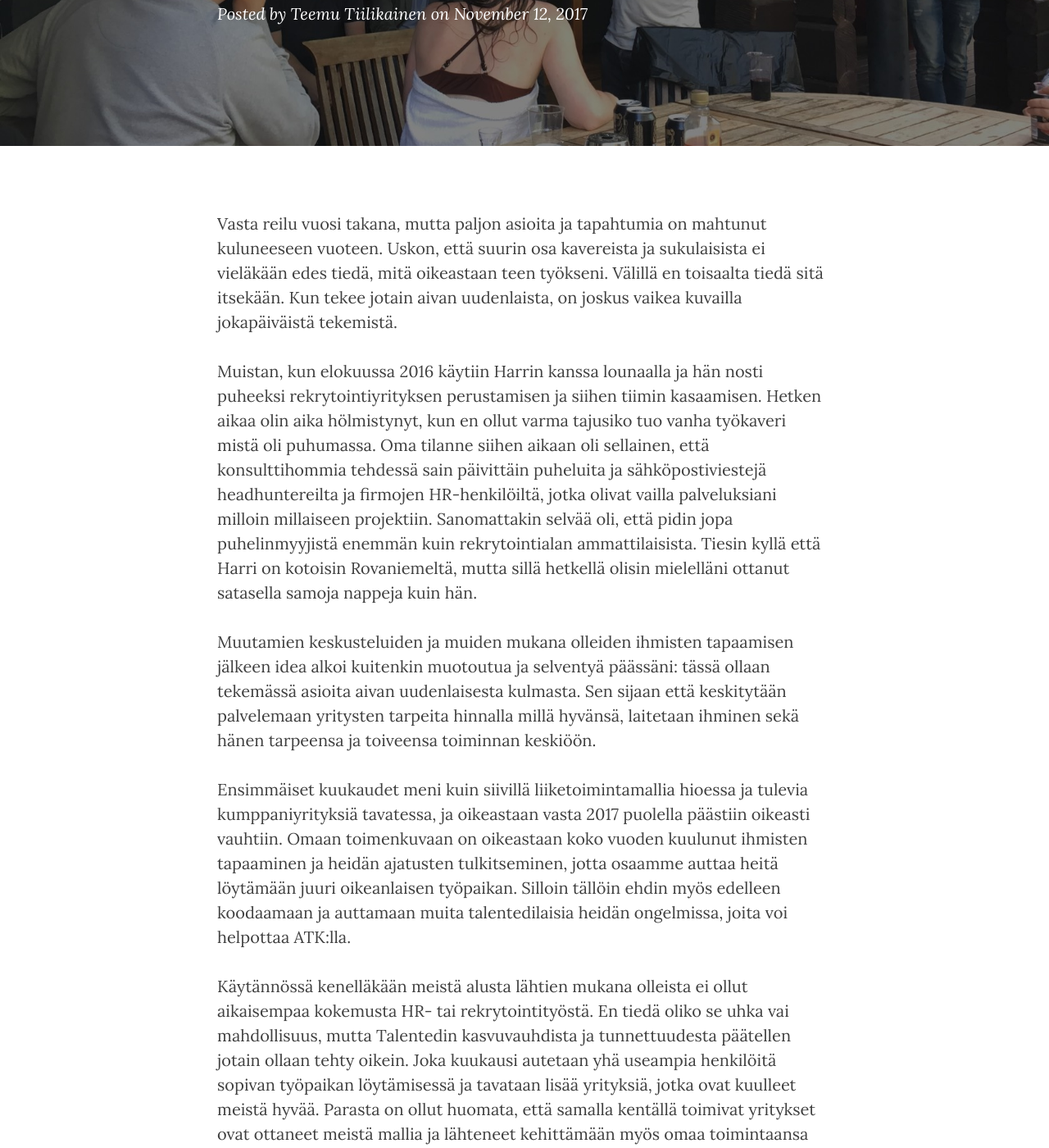
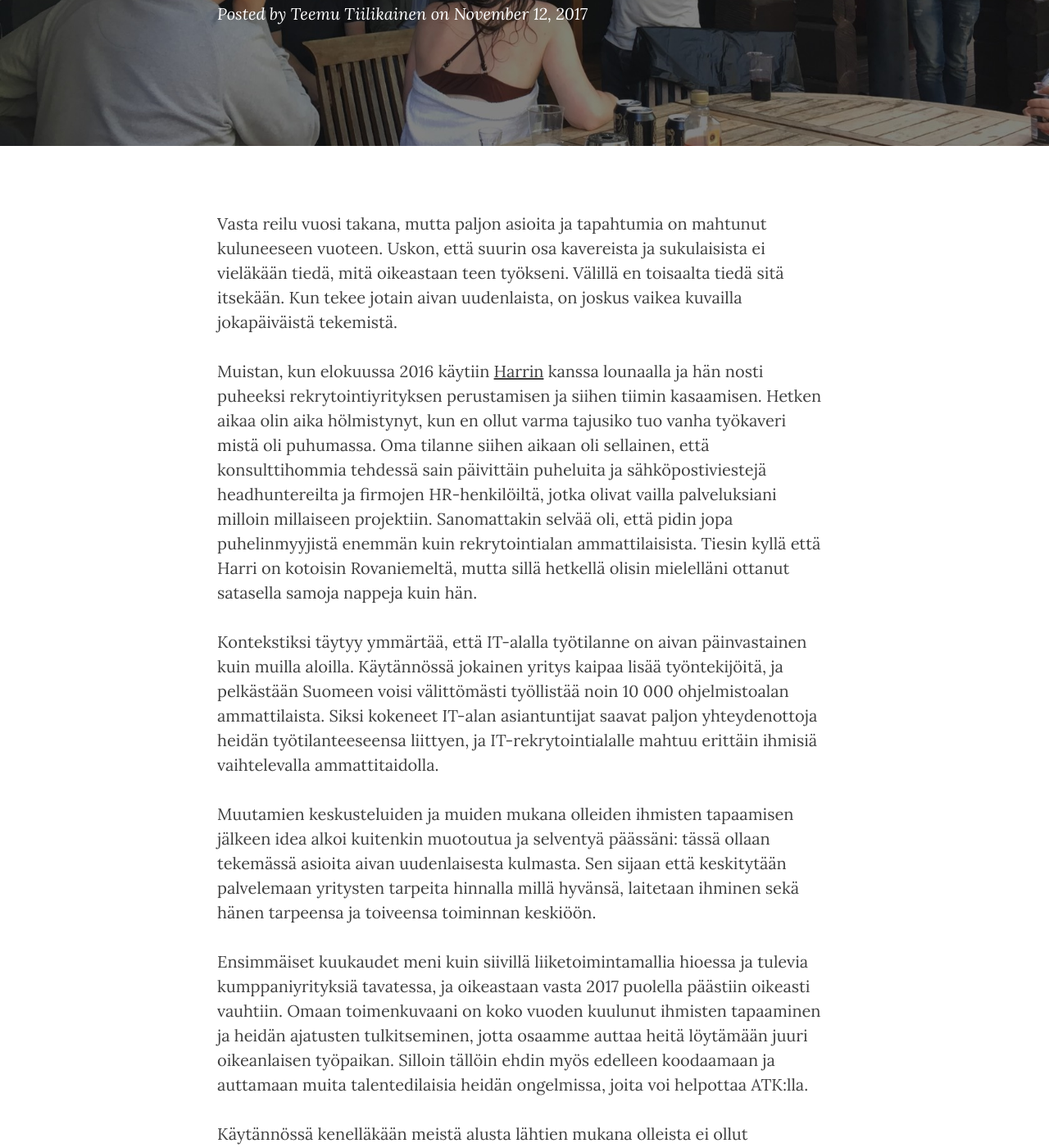
Before and after one commit to varmais/varmais.github.io, a Jekyll site: the page built from _posts/2017-11-12-vuosi-talentedia.markdown, in a window 1280 px wide and 1400 px high, scrolled down 356 px. Shown: the whole window at 82% size. Built offline with Jekyll 4.4.1, drawn with Linux system fonts in a browser that asks for light colours; nearby versions of some CDN libraries; some of the changed text lies outside the part shown.

Commit message:
Update texts, add links

```diff
--- a/_posts/2017-11-12-vuosi-talentedia.markdown
+++ b/_posts/2017-11-12-vuosi-talentedia.markdown
@@ -6,22 +6,24 @@
 header-img: img/join-our-ranks.jpg
 ---
 
-Vasta reilu vuosi takana, mutta paljon asioita ja tapahtumia on mahtunut kuluneeseen vuoteen. Uskon, että suurin osa kavereista ja sukulaisista ei vieläkään edes tiedä, mitä oikeastaan teen työkseni. Välillä en toisaalta tiedä sitä itsekään. Kun tekee jotain aivan uudenlaista, on joskus vaikea kuvailla jokapäiväistä tekemistä.
+Vasta reilu vuosi takana, mutta paljon asioita ja tapahtumia on mahtunut kuluneeseen vuoteen. Uskon, että suurin osa kavereista ja sukulaisista ei vieläkään tiedä, mitä oikeastaan teen työkseni. Välillä en toisaalta tiedä sitä itsekään. Kun tekee jotain aivan uudenlaista, on joskus vaikea kuvailla jokapäiväistä tekemistä.
 
-Muistan, kun elokuussa 2016 käytiin Harrin kanssa lounaalla ja hän nosti puheeksi rekrytointiyrityksen perustamisen ja siihen tiimin kasaamisen. Hetken aikaa olin aika hölmistynyt, kun en ollut varma tajusiko tuo vanha työkaveri mistä oli puhumassa. Oma tilanne siihen aikaan oli sellainen, että konsulttihommia tehdessä sain päivittäin puheluita ja sähköpostiviestejä headhuntereilta ja firmojen HR-henkilöiltä, jotka olivat vailla palveluksiani milloin millaiseen projektiin. Sanomattakin selvää oli, että pidin jopa puhelinmyyjistä enemmän kuin rekrytointialan ammattilaisista. Tiesin kyllä että Harri on kotoisin Rovaniemeltä, mutta sillä hetkellä olisin mielelläni ottanut satasella samoja nappeja kuin hän.
+Muistan, kun elokuussa 2016 käytiin [Harrin](https://www.linkedin.com/in/harri-sieppi/) kanssa lounaalla ja hän nosti puheeksi rekrytointiyrityksen perustamisen ja siihen tiimin kasaamisen. Hetken aikaa olin aika hölmistynyt, kun en ollut varma tajusiko tuo vanha työkaveri mistä oli puhumassa. Oma tilanne siihen aikaan oli sellainen, että konsulttihommia tehdessä sain päivittäin puheluita ja sähköpostiviestejä headhuntereilta ja firmojen HR-henkilöiltä, jotka olivat vailla palveluksiani milloin millaiseen projektiin. Sanomattakin selvää oli, että pidin jopa puhelinmyyjistä enemmän kuin rekrytointialan ammattilaisista. Tiesin kyllä että Harri on kotoisin Rovaniemeltä, mutta sillä hetkellä olisin mielelläni ottanut satasella samoja nappeja kuin hän.
+
+Kontekstiksi täytyy ymmärtää, että IT-alalla työtilanne on aivan päinvastainen kuin muilla aloilla. Käytännössä jokainen yritys kaipaa lisää työntekijöitä, ja pelkästään Suomeen voisi välittömästi työllistää noin 10 000 ohjelmistoalan ammattilaista. Siksi kokeneet IT-alan asiantuntijat saavat paljon yhteydenottoja heidän työtilanteeseensa liittyen, ja IT-rekrytointialalle mahtuu erittäin ihmisiä vaihtelevalla ammattitaidolla.
 
 Muutamien keskusteluiden ja muiden mukana olleiden ihmisten tapaamisen jälkeen idea alkoi kuitenkin muotoutua ja selventyä päässäni: tässä ollaan tekemässä asioita aivan uudenlaisesta kulmasta. Sen sijaan että keskitytään palvelemaan yritysten tarpeita hinnalla millä hyvänsä, laitetaan ihminen sekä hänen tarpeensa ja toiveensa toiminnan keskiöön.
 
-Ensimmäiset kuukaudet meni kuin siivillä liiketoimintamallia hioessa ja tulevia kumppaniyrityksiä tavatessa, ja oikeastaan vasta 2017 puolella päästiin oikeasti vauhtiin. Omaan toimenkuvaan on oikeastaan koko vuoden kuulunut ihmisten tapaaminen ja heidän ajatusten tulkitseminen, jotta osaamme auttaa heitä löytämään juuri oikeanlaisen työpaikan. Silloin tällöin ehdin myös edelleen koodaamaan ja auttamaan muita talentedilaisia heidän ongelmissa, joita voi helpottaa ATK:lla.
+Ensimmäiset kuukaudet meni kuin siivillä liiketoimintamallia hioessa ja tulevia kumppaniyrityksiä tavatessa, ja oikeastaan vasta 2017 puolella päästiin oikeasti vauhtiin. Omaan toimenkuvaani on koko vuoden kuulunut ihmisten tapaaminen ja heidän ajatusten tulkitseminen, jotta osaamme auttaa heitä löytämään juuri oikeanlaisen työpaikan. Silloin tällöin ehdin myös edelleen koodaamaan ja auttamaan muita talentedilaisia heidän ongelmissa, joita voi helpottaa ATK:lla.
 
-Käytännössä kenelläkään meistä alusta lähtien mukana olleista ei ollut aikaisempaa kokemusta HR- tai rekrytointityöstä. En tiedä oliko se uhka vai mahdollisuus, mutta Talentedin kasvuvauhdista ja tunnettuudesta päätellen jotain ollaan tehty oikein. Joka kuukausi autetaan yhä useampia henkilöitä sopivan työpaikan löytämisessä ja tavataan lisää yrityksiä, jotka ovat kuulleet meistä hyvää. Parasta on ollut huomata, että samalla kentällä toimivat yritykset ovat ottaneet meistä mallia ja lähteneet kehittämään myös omaa toimintaansa parempaan suuntaan.
+Käytännössä kenelläkään meistä alusta lähtien mukana olleista ei ollut aikaisempaa kokemusta HR- tai rekrytointityöstä. En tiedä oliko se uhka vai mahdollisuus, mutta Talentedin kasvuvauhdista ja tunnettuudesta päätellen jotain ollaan tehty oikein. Joka kuukausi autetaan yhä useampia henkilöitä sopivan työpaikan löytämisessä ja tavataan lisää yrityksiä, jotka ovat kuulleet meistä hyvää. Parasta on ollut huomata, että samalla kentällä toimivat yritykset ovat ottaneet meistä mallia ja lähteneet kehittämään myös omaa toimintaansa oikeaan suuntaan.
 
 Vuoden aikana myös Talented on kasvanut yrityksenä huimaa vauhtia. Tiimiin on tullut täytettä joka kuukausi ja liikevaihdollisesti ollaan jo nyt isoin yritys, jossa olen ollut ATK:ta tekemässä. Liiketoimintamalli on todistettu toimivaksi ja katse tähyää ulkomaille. Jotta kasvutahti voidaan pitää yllä, etsimme koko ajan lisää osaavia tyyppejä mukaan jengiin.
 
 Näin keikkatyöläistenkin aikana työpaikan vaihto on varmasti yksi suurimpia päätöksiä elämässä. Parasta Talentedissa on ollut kliseisesti se, ettei mikään päivä ole ollut samanlainen. Joka päivä tapaa uusia ihmisiä, joilta oppii uusia asioita alasta ja elämästä. Olen ollut lyhyen urani aikana rakentamassa palveluita, joita kymmenet miljoonat ihmiset käyttävät päivittäin. Mikään ei kuitenkaan voita sitä tunnetta, kun olet onnistunut auttamaan yksittäistä ihmistä isossa päätöksessä ja saat siitä henkilökohtaista kiitosta.
 
-Jotta voimme saarnata muille yrityksille työelämän ja rekrytoinnin trendeistä ja käytännöistä, tulee meidän itse olla maailman paras työpaikka. Kaipaan kuitenkin lisää kavereita tätä konseptia rakentamaan.
+Jotta voimme saarnata muille yrityksille työelämän ja rekrytoinnin trendeistä ja käytännöistä, tulee meidän itse olla maailman paras työpaikka. Tarvitaan kuitenkin lisää kavereita tätä konseptia rakentamaan.
 
-Jos sinä tai joku sinun kaverisi haluaa olla keihäänkärkenä rakentamassa IT-alan asiantuntijoille parempia palveluita, laita ihmeessä hakemus (http://talented.fi/careers/) tai kysy minulta rohkeasti lisäinfoa. Tärkeimmät ominaisuudet, joita me vaadimme kaikilta Talentedilaisilta, on empaattisuus, oma-aloitteisuus ja ihmistuntemus. Muuten jokainen meistä saa tietyissä rajoissa rakentaa oman työnkuvansa, varsinkin jos pystyy osoittamaan omat kykynsä.
+Jos sinä tai joku sinun kaverisi haluaa olla keihäänkärkenä rakentamassa IT-alan asiantuntijoille parempia palveluita, laita [ihmeessä hakemus](http://talented.fi/careers/) tai kysy minulta rohkeasti lisäinfoa. Tärkeimmät ominaisuudet, joita me vaadimme kaikilta talentedilaisilta, on empaattisuus, oma-aloitteisuus ja ihmistuntemus. Muuten jokainen meistä saa tietyissä rajoissa rakentaa oman työnkuvansa, varsinkin jos pystyy osoittamaan omat kykynsä.
 
-Tervetuloa mukaan matkalle.
+Tervetuloa mukaan matkalle – https://talented.fi.
```
